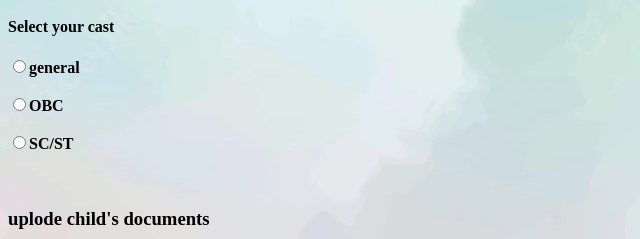
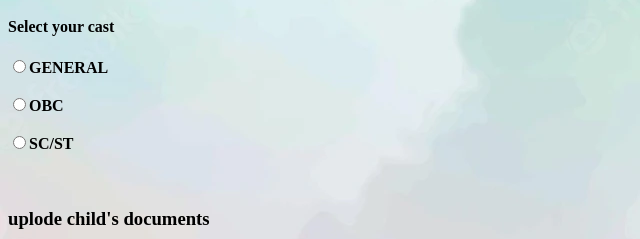
Before and after one commit to Harsh1prasad/my-school-website, a plain HTML site: page admission.html in a window 1280 px wide. Shown: the part 418-657 px from the top of the page, 0-640 px from the left. Drawn offline with Linux system fonts and the light colour scheme.

Commit message:
another change

```diff
--- a/admission.html
+++ b/admission.html
@@ -30,7 +30,7 @@
     <section for="cast">
         <h4>Select your cast</h4>
         <label for="103">
-        <input type="radio"value="general"id="103"name="cast"><b>general</b>
+        <input type="radio"value="general"id="103"name="cast"><b>GENERAL</b>
          </label>
            <br><br>
             <label for="102">
```
